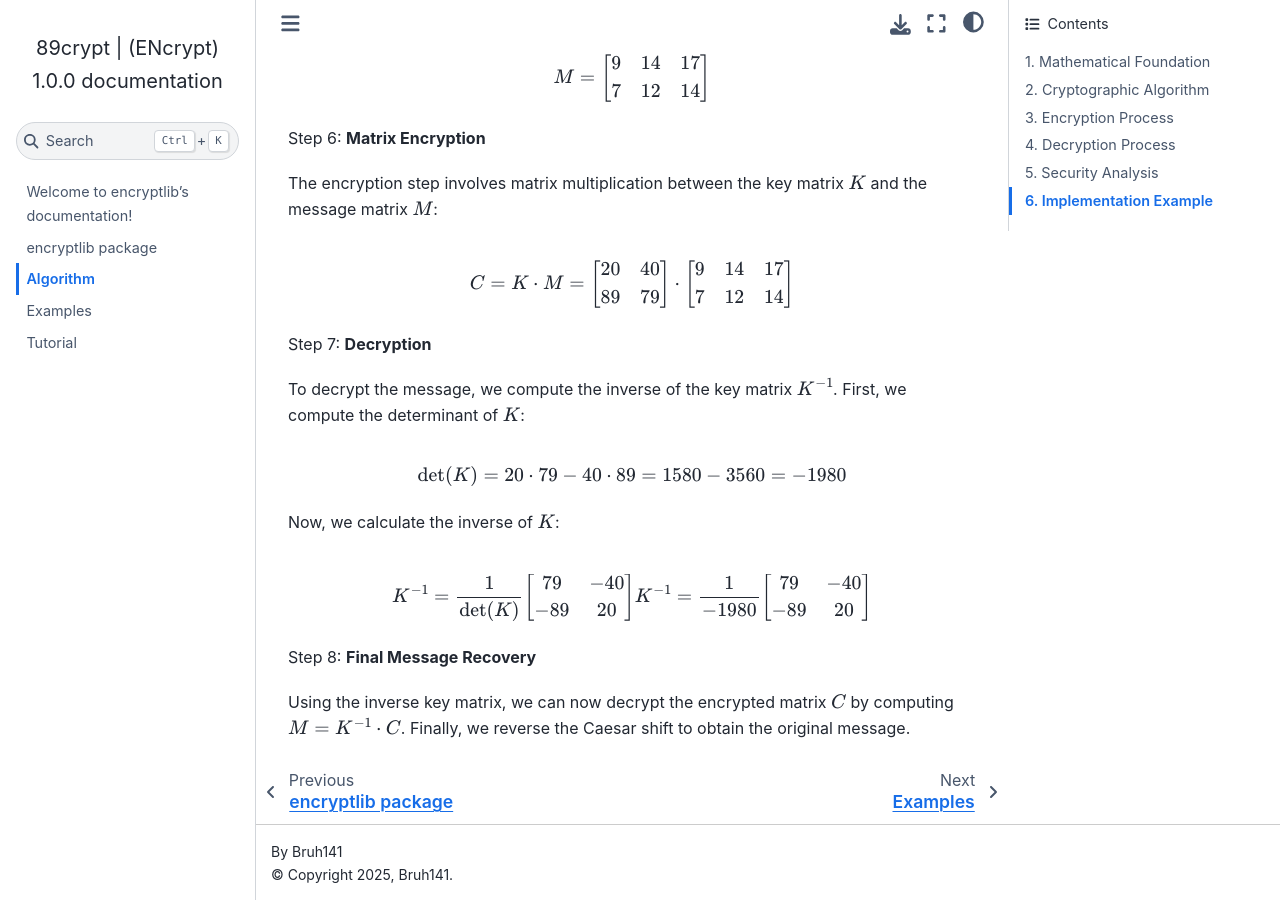
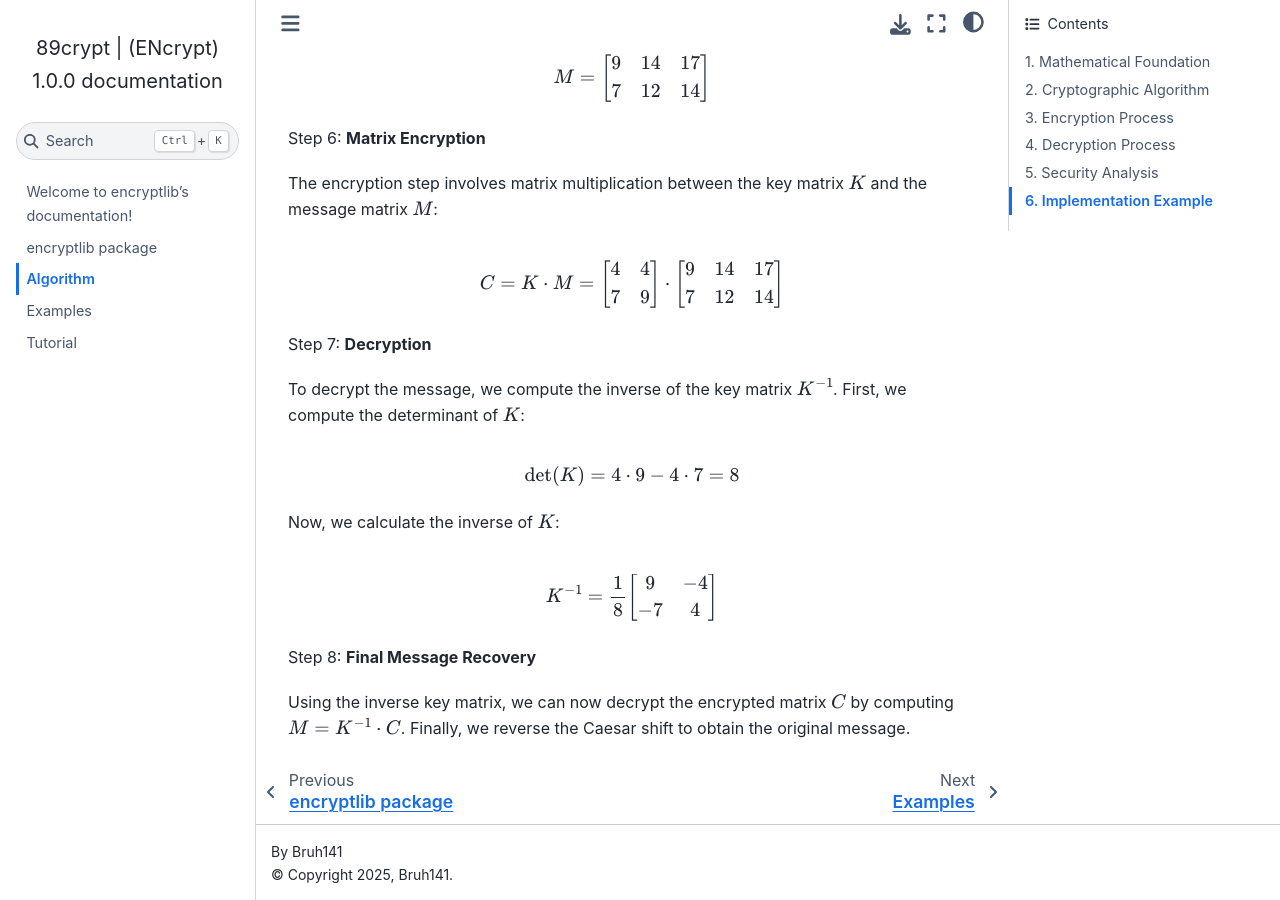
Before and after one commit to TheBruh141/89crypt, a Sphinx documentation site: the page built from docs/source/algorithm.rst, in a window 1280 px wide and 900 px high, scrolled down 4097 px. Built offline with Sphinx 7.4.7 and the Sphinx Book theme 1.1.4, drawn with Linux system fonts in a browser that asks for light colours; some of the changed text lies outside the part shown.

Commit message:
updated a documentation error

```diff
--- a/docs/source/algorithm.rst
+++ b/docs/source/algorithm.rst
@@ -141,12 +141,12 @@ We begin by considering the decimal expansion of :math:`\frac{1}{49}`:
 Step 2: **Key Generation**
 
 - Primary key :math:`n = 4`
-- Matrix key :math:`K` is derived from the decimal digits around "89". We will extract two two-digit numbers, say :math:`u = 20`, :math:`v = 40`, :math:`x = 89`, and :math:`y = 79`, from the expansion.
+- Matrix key :math:`K` is derived from the decimal digits around "89". We will extract two two-digit numbers, say :math:`u = 4`, :math:`v = 4`, :math:`x = 7`, and :math:`y = 9`, from the expansion.
 
 Thus, the key matrix :math:`K` is:
 
 .. math::
-    K = \begin{bmatrix} 20 & 40 \\ 89 & 79 \end{bmatrix}
+    K = \begin{bmatrix} 4 & 4 \\ 7 & 9 \end{bmatrix}
 
 Step 3: **Caesar Shift Calculation**
 
@@ -174,20 +174,19 @@ Step 6: **Matrix Encryption**
 The encryption step involves matrix multiplication between the key matrix :math:`K` and the message matrix :math:`M`:
 
 .. math::
-    C = K \cdot M = \begin{bmatrix} 20 & 40 \\ 89 & 79 \end{bmatrix} \cdot \begin{bmatrix} 9 & 14 & 17 \\ 7 & 12 & 14 \end{bmatrix}
+    C = K \cdot M = \begin{bmatrix} 4 & 4 \\ 7 & 9 \end{bmatrix} \cdot \begin{bmatrix} 9 & 14 & 17 \\ 7 & 12 & 14 \end{bmatrix}
 
 Step 7: **Decryption**
 
 To decrypt the message, we compute the inverse of the key matrix :math:`K^{-1}`. First, we compute the determinant of :math:`K`:
 
 .. math::
-    \text{det}(K) = 20 \cdot 79 - 40 \cdot 89 = 1580 - 3560 = -1980
+    \text{det}(K) = 4 \cdot 9 - 4 \cdot 7 = 8
 
 Now, we calculate the inverse of :math:`K`:
 
 .. math::
-    K^{-1} = \frac{1}{\text{det}(K)} \begin{bmatrix} 79 & -40 \\ -89 & 20 \end{bmatrix}
-    K^{-1} = \frac{1}{-1980} \begin{bmatrix} 79 & -40 \\ -89 & 20 \end{bmatrix}
+    K^{-1} = \frac{1}{8} \begin{bmatrix} 9 & -4 \\ -7 & 4 \end{bmatrix}
 
 Step 8: **Final Message Recovery**
 
--- a/pyproject.toml
+++ b/pyproject.toml
@@ -54,6 +54,10 @@ dev = [
     "pytest-cov>=4.1.0",
 ]
 
+anim = [
+    "manim"
+]
+
 [project.urls]
 Homepage = "https://github.com/TheBruh141/89crypt"
 Repository = "https://github.com/TheBruh141/89crypt"
```
